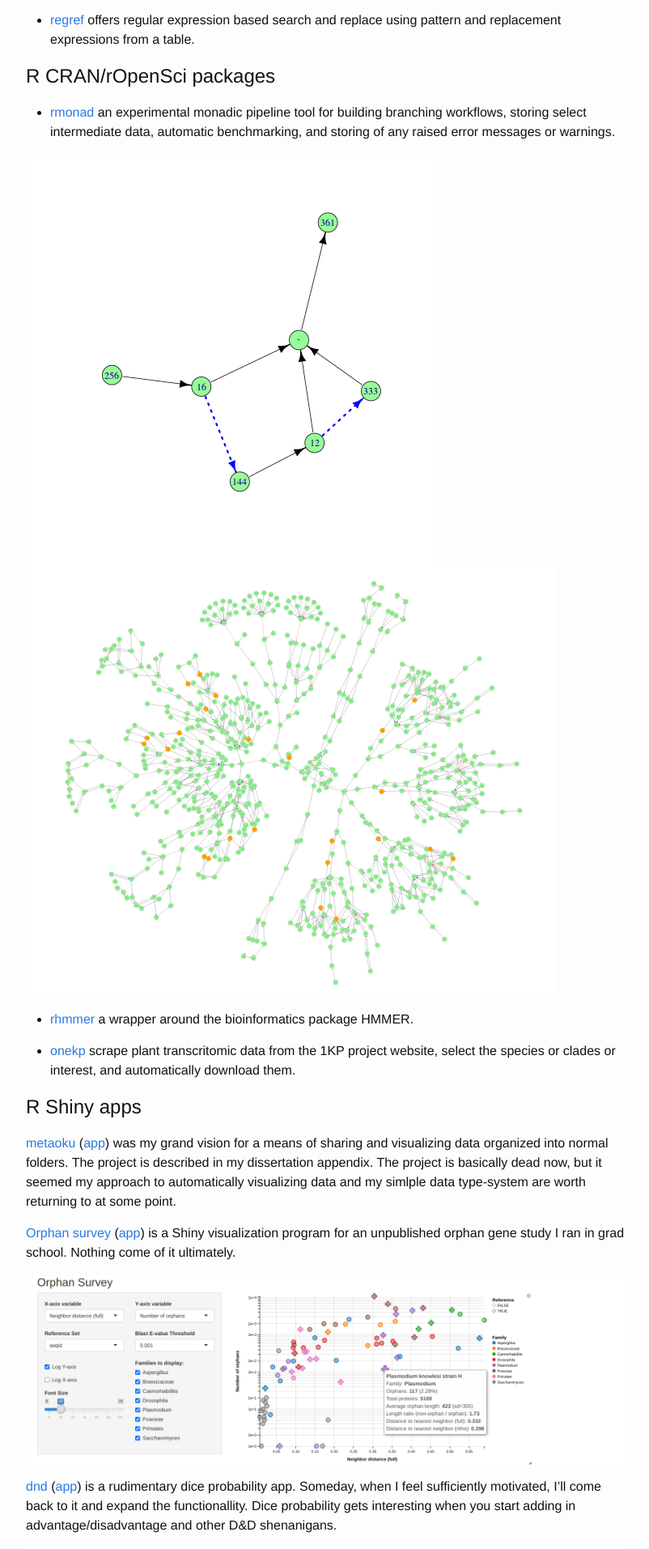
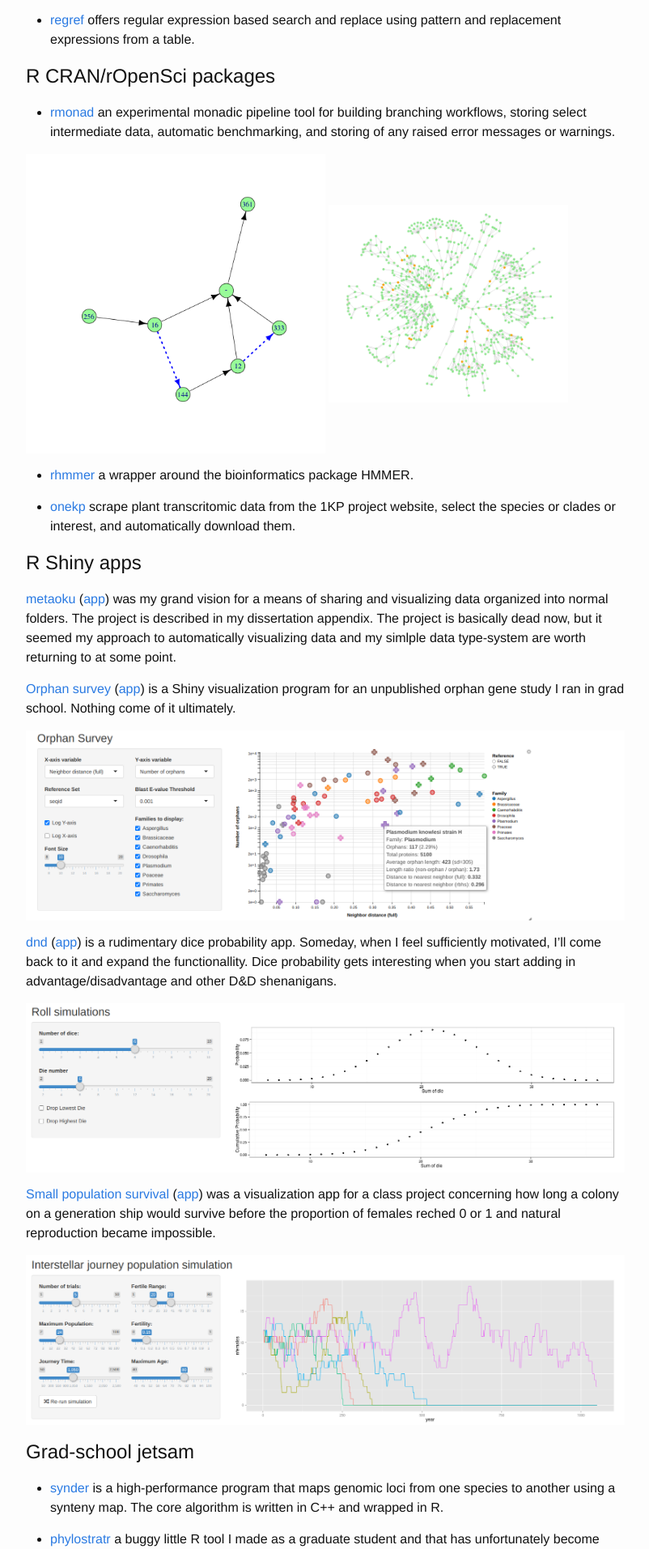
Before and after one commit to arendsee/arendsee.github.io, a Jekyll site: the page built from projects.md, in a window 1280 px wide. Shown: the part 1207-3120 px from the top of the page at 81% size, without its empty margins (238-1040 px from the left). Built offline with Jekyll 4.4.1, drawn with Linux system fonts in a browser that asks for light colours.

Commit message:
Shrink rmonad images

```diff
--- a/projects.md
+++ b/projects.md
@@ -51,8 +51,8 @@ permalink: /projects/
    data, automatic benchmarking, and storing of any raised error messages or
    warnings.
 
-![rmonad1]({{site.baseurl}}/assets/img/rmonad1.png)
-![rmonad2]({{site.baseurl}}/assets/img/rmonad2.png)
+<img src="{{site.baseurl}}/assets/img/rmonad1.png" width="50%">
+<img src="{{site.baseurl}}/assets/img/rmonad2.png" width="40%">
 
  * [rhmmer](https://github.com/arendsee/rhmmer) a wrapper around the
    bioinformatics package HMMER.
```
